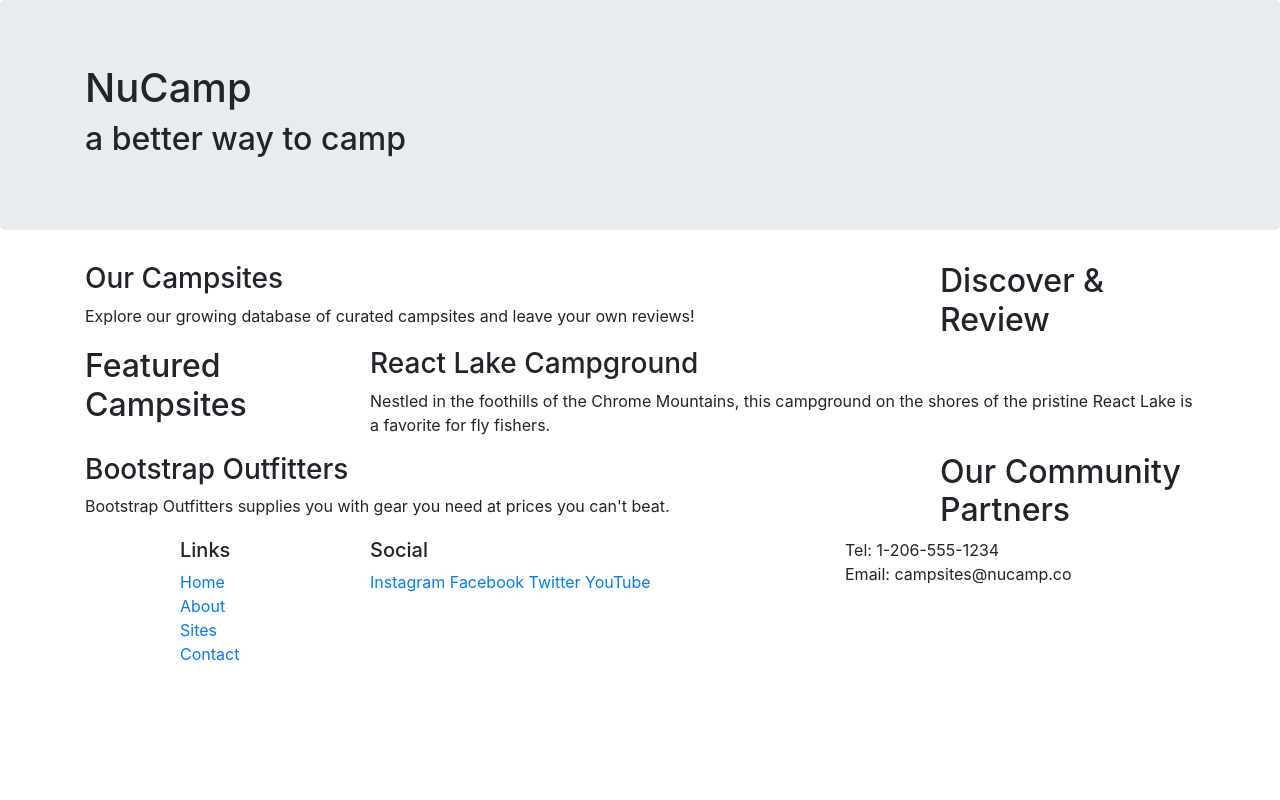
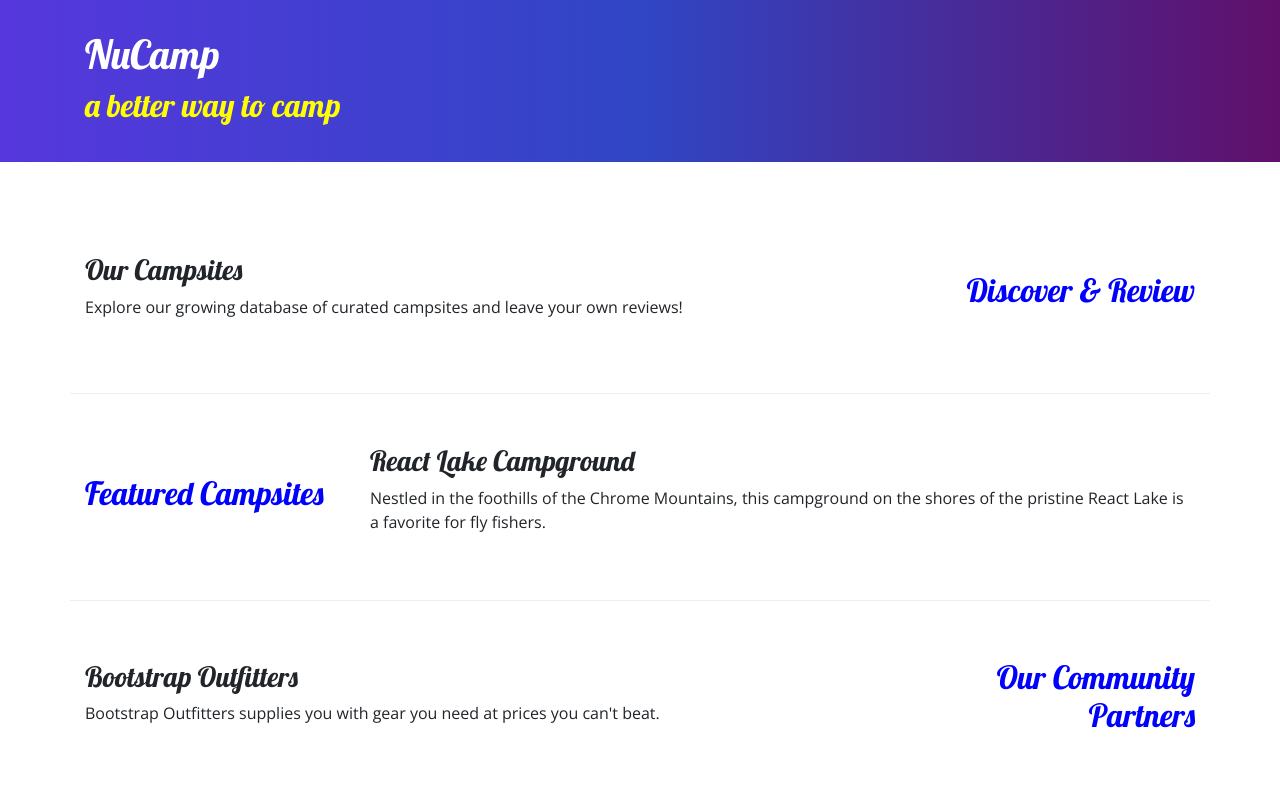
Before and after one commit to Gogsii/react-bootstrap-app, a website: page index.html in a window 1280 px wide. Shown: the top 800 px of the page. Drawn offline with nearby package versions, Linux system fonts and the light colour scheme.

Commit message:
"Adding Custom Styles Bootstrap Alignment Classes"

```diff
--- /dev/null
+++ b/css/styles.css
@@ -0,0 +1,32 @@
+body {
+    font-family: "Open Sans", sans-serif;
+}
+
+h1, h2, h3 {
+    font-family: "Lobster", cursive;
+}
+
+h2 {
+    color: blue;
+}
+
+header h2 {
+    color: yellow;
+}
+
+footer {
+    background-image: linear-gradient(#CEC8FF, white);
+    padding: 20px 0;
+}
+
+.jumbotron {
+    padding: 30px;
+    background-image: linear-gradient(to right, #5637DD, #3046C5, #60106B);
+    color: white;
+}
+
+.row-content {
+    padding: 50px 0;
+    border-bottom: 1px ridge;
+    min-height: 200px;
+}
--- a/index.html
+++ b/index.html
@@ -9,12 +9,15 @@
         <!-- Bootstrap CSS -->
         <link rel="stylesheet" href="node_modules/bootstrap/dist/css/bootstrap.min.css" />
 
+        <!-- Additional CSS must be placed after Bootstrap CSS -->
+        <link rel="stylesheet" href="https://fonts.googleapis.com/css?family=Lobster|Open+Sans" />
+        <link rel="stylesheet" href="css/styles.css" />
+
         <title>NuCamp: A Better Way To Camp</title>
     </head>
 
 <body>
-
-    <header class="jumbotron">
+    <header class="jumbotron jumbotron-fluid">
         <div class="container">
             <div class="row">
                 <div class="col">
@@ -26,17 +29,16 @@
     </header>
 
     <div class="container">
-            <div class="row">
+            <div class="row row-content align-items-center">
                 <div class="col-sm-4 order-sm-last col-md-3">
-                    <h2>Discover & Review</h2>
+                    <h2 class="text-sm-right">Discover & Review</h2>
                 </div>
                 <div class="col">
                     <h3>Our Campsites</h3>
                     <p>Explore our growing database of curated campsites and leave your own reviews!</p>
                 </div>
             </div>
-
-            <div class="row">
+            <div class="row row-content align-items-center">
                 <div class="col-sm-4 col-md-3">
                     <h2>Featured Campsites</h2>
                 </div>
@@ -45,12 +47,10 @@
                     <p>Nestled in the foothills of the Chrome Mountains, this campground on the shores of the pristine React Lake is a favorite for fly fishers.</p>
                 </div>
             </div>
-        </div>
 
-    <div class="container">
-        <div class="row">
+        <div class="row row-content align-items-center">
             <div class="col-sm-4 order-sm-last col-md-3">
-                <h2>Our Community Partners</h2>
+                <h2 class="text-sm-right">Our Community Partners</h2>
             </div>
             <div class="col">
                 <h3>Bootstrap Outfitters</h3>
@@ -71,14 +71,14 @@
                         <li><a href="#">Contact</a></li>
                     </ul>
                 </div>
-                <div class="col-6 col-sm-5">
+                <div class="col-6 col-sm-5 text-center">
                     <h5>Social</h5>
                     <a href="http://instagram.com/">Instagram</a>
                     <a href="http://facebook.com/">Facebook</a>
                     <a href="http://twitter.com/">Twitter</a>
                     <a href="http://youtube.com/">YouTube</a>
                 </div>
-                <div class="col-sm-4">
+                <div class="col-sm-4 text-center">
                     Tel: 1-206-555-1234<br />
                     Email: campsites@nucamp.co
                 </div>
@@ -92,5 +92,4 @@
     <script src="node_modules/bootstrap/dist/js/bootstrap.min.js"></script>
 
 </body>
-
 </html>
```
